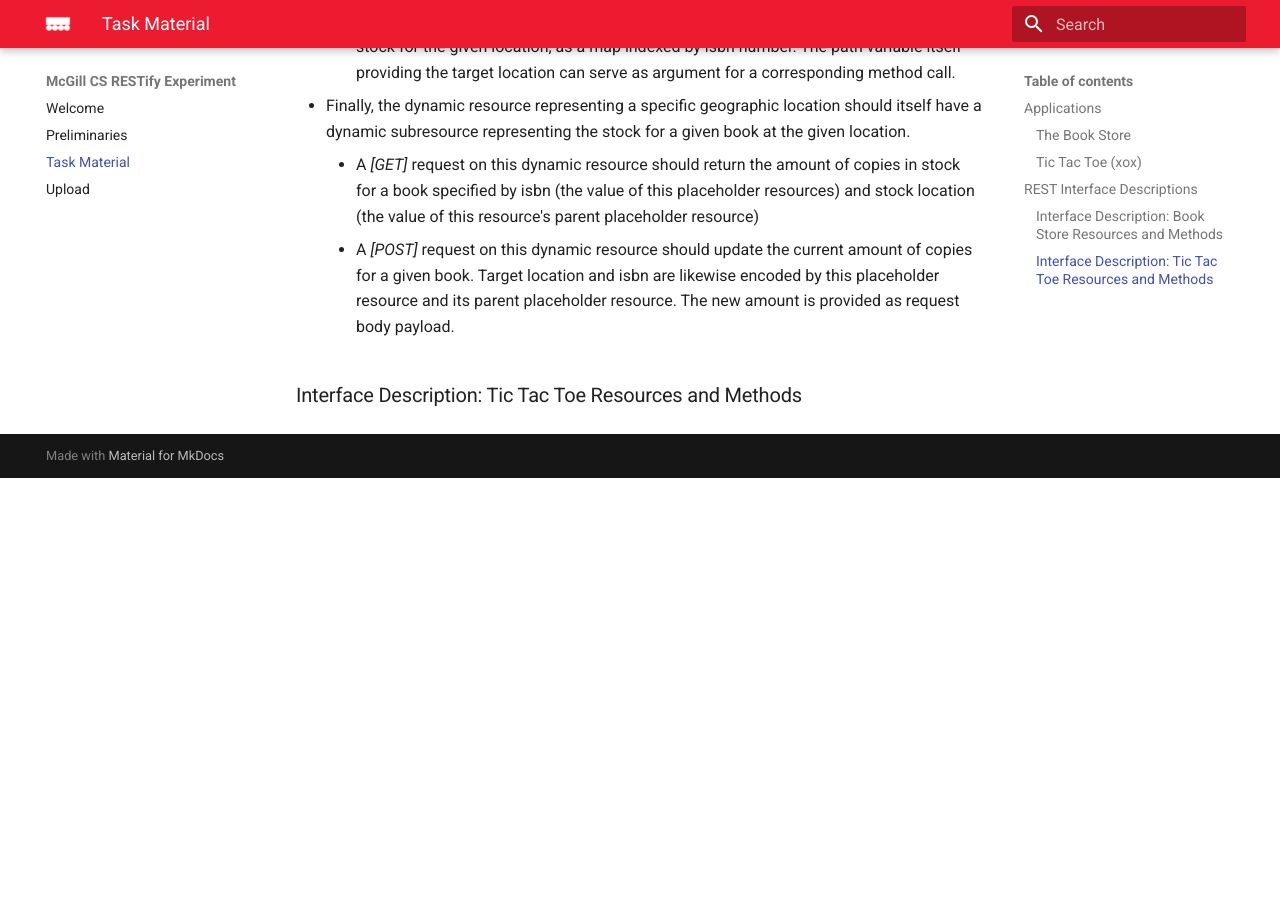
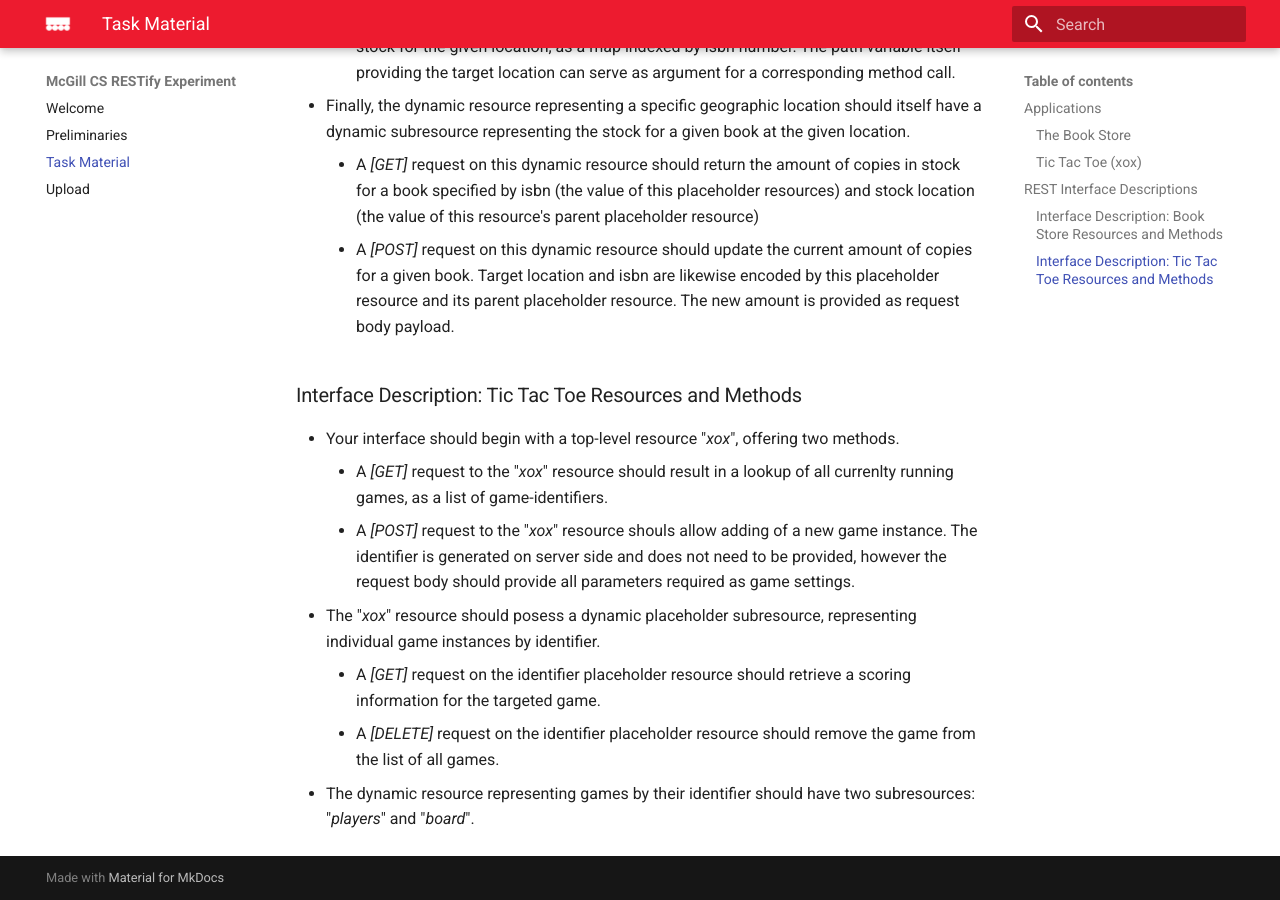
Before and after one commit to m5c/RestifyParticipantInstructions, an MkDocs documentation site: the page built from docs/material.md, in a window 1280 px wide and 900 px high, scrolled down 3208 px. Built offline with MkDocs 1.6.1 and Material for MkDocs 9.7.7, drawn with Linux system fonts in a browser that asks for light colours; before the commit the page ends 3686 px from its top, so only the background shows below that.

Commit message:
started rest interface description of xox

```diff
--- a/docs/material.md
+++ b/docs/material.md
@@ -66,3 +66,11 @@ In this section you find an informal description of the REST interfaces you must
     * A *[POST]* request on this dynamic resource should update the current amount of copies for a given book. Target location and isbn are likewise encoded by this placeholder resource and its parent placeholder resource. The new amount is provided as request body payload.
 
 ### Interface Description: Tic Tac Toe Resources and Methods
+
+ * Your interface should begin with a top-level resource "*xox*", offering two methods.
+    * A *[GET]* request to the "*xox*" resource should result in a lookup of all currenlty running games, as a list of game-identifiers.
+    * A *[POST]* request to the "*xox*" resource shouls allow adding of a new game instance. The identifier is generated on server side and does not need to be provided, however the request body should provide all parameters required as game settings.
+ * The "*xox*" resource should posess a dynamic placeholder subresource, representing individual game instances by identifier.
+    * A *[GET]* request on the identifier placeholder resource should retrieve a scoring information for the targeted game.
+    * A *[DELETE]* request on the identifier placeholder resource should remove the game from the list of all games.
+ * The dynamic resource representing games by their identifier should have two subresources: "*players*" and "*board*".
```
